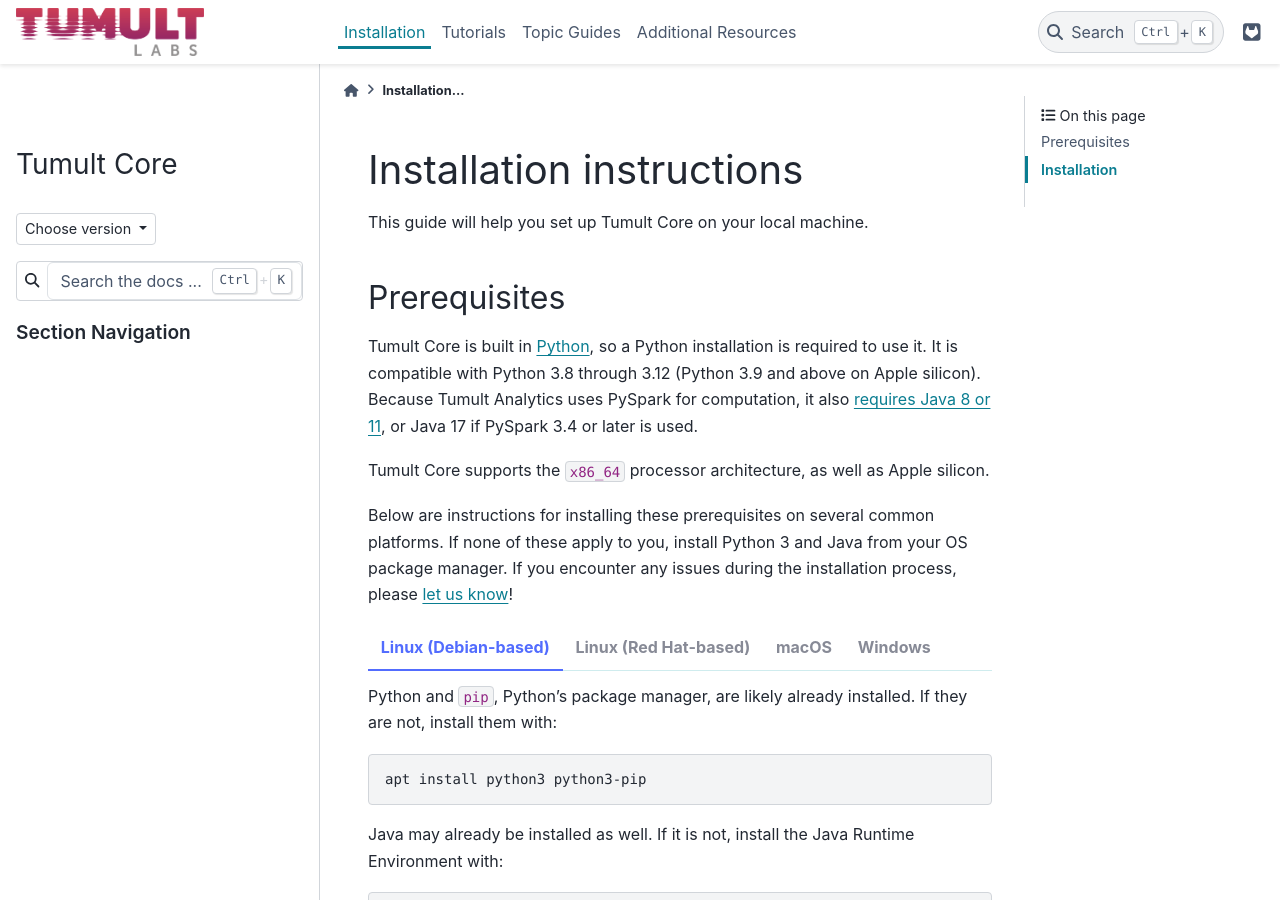
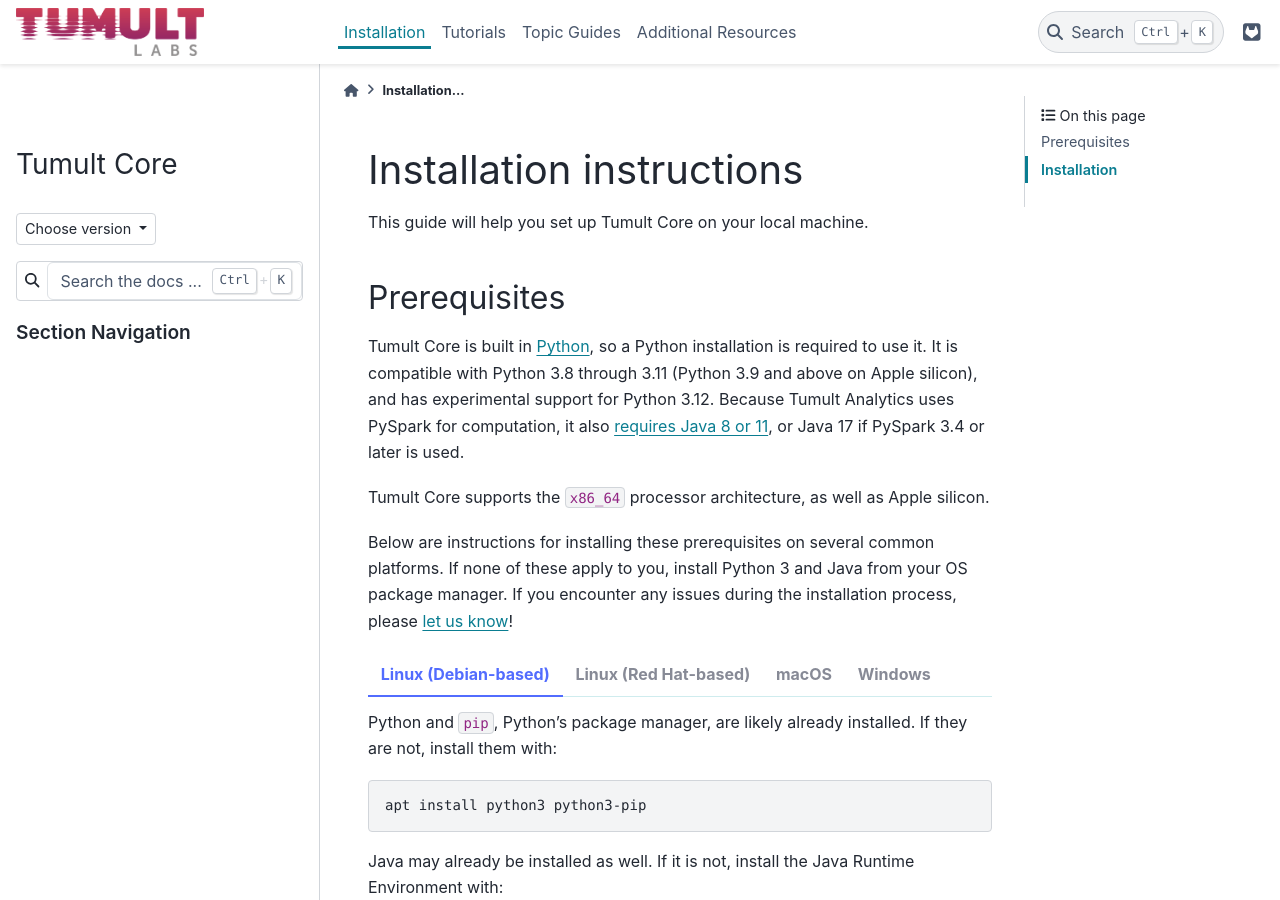
Before and after one commit to opendp/tumult-core, a Sphinx documentation site: the page built from doc/installation.rst, in a window 1280 px wide and 900 px high. Built offline with Sphinx 7.4.7 and the PyData theme 0.15.4, drawn with Linux system fonts in a browser that asks for light colours; pages that are not in the unit, such as notebooks, are missing from menus.

Commit message:
Note 0.15.0 yank, changed Python compatibility in changelog and install guide

```diff
--- a/CHANGELOG.rst
+++ b/CHANGELOG.rst
@@ -6,12 +6,16 @@
 Unreleased
 ----------
 
-0.15.0 was yanked and support for Pandas 2.0 has been reverted due to conflicts with PySpark. Python 3.12 support should be considered experimental; a version with official support will be released once PySpark 4.0 becomes available.
+This release replaces Tumult Core 0.15.0, which was yanked.
+Support for Pandas 2.0 has been reverted due to conflicts with PySpark.
+Python 3.12 support should be considered experimental; a version with official support will be released once PySpark 4.0 becomes available.
 
 .. _v0.15.0:
 
 0.15.0 - 2024-06-26
 -------------------
+
+.. note:: Tumult Core 0.15.0 was yanked due to conflicts between PySpark and Pandas 2.0.
 
 Added
 ~~~~~
--- a/doc/installation.rst
+++ b/doc/installation.rst
@@ -13,7 +13,7 @@
 ^^^^^^^^^^^^^
 
 Tumult Core is built in `Python <https://www.python.org/>`__, so a Python installation is required to use it.
-It is compatible with Python 3.8 through 3.12 (Python 3.9 and above on Apple silicon).
+It is compatible with Python 3.8 through 3.11 (Python 3.9 and above on Apple silicon), and has experimental support for Python 3.12.
 Because Tumult Analytics uses PySpark for computation, it also `requires Java 8 or 11 <https://spark.apache.org/docs/3.1.1/index.html#downloading>`__, or Java 17 if PySpark 3.4 or later is used.
 
 Tumult Core supports the ``x86_64`` processor architecture, as well as Apple silicon.
```
